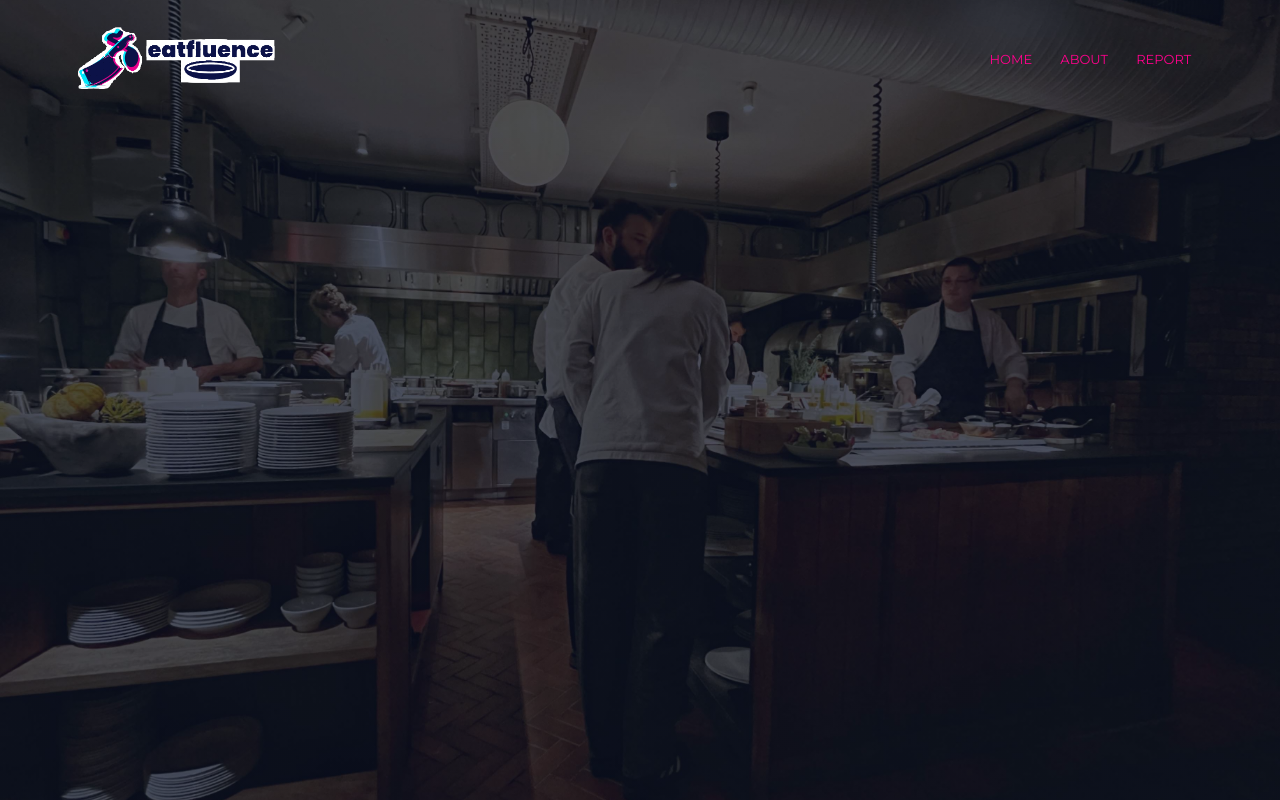
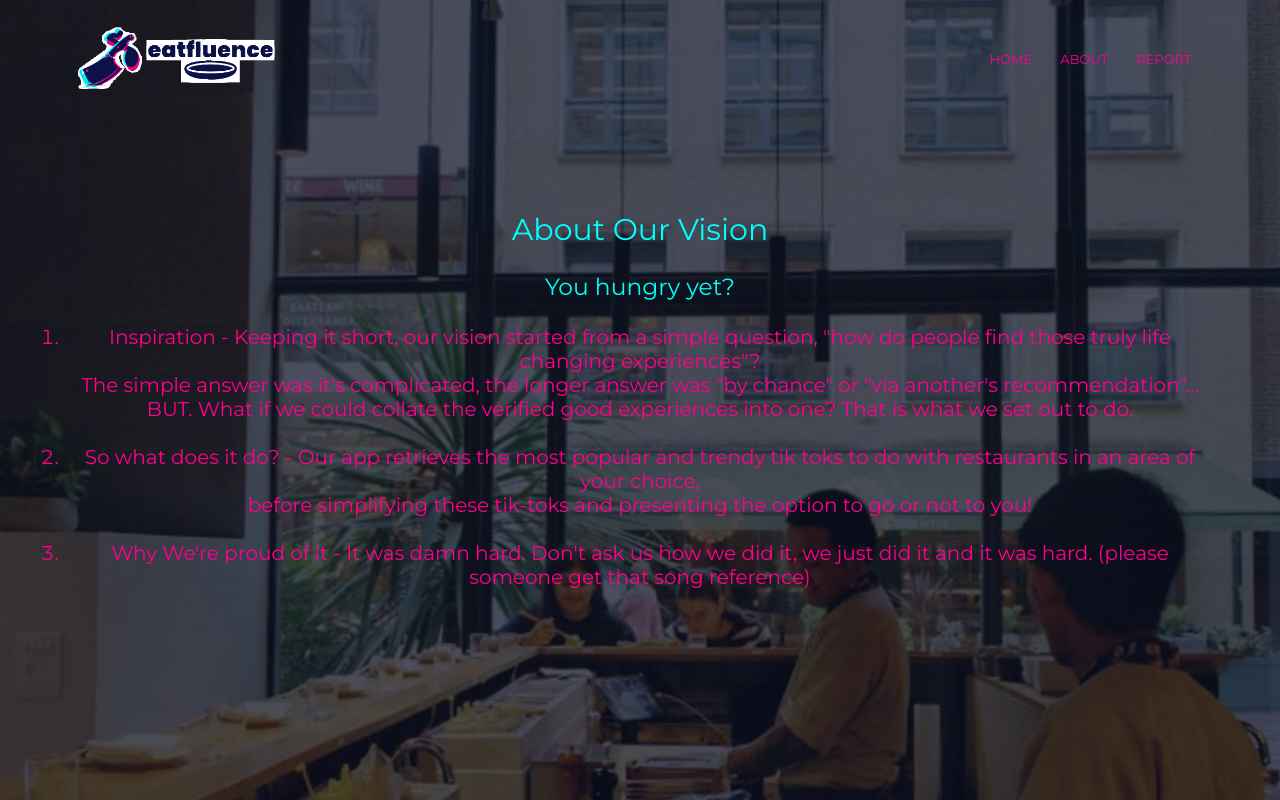
Before and after one commit to UIghodaro/WHACK-24-Eatfluence, a Python web app: template templates/about.html in a window 1280 px wide. Run offline with Jinja, Linux system fonts and the light colour scheme; the template is opened without the code that fills it, so the values that code supplies are empty; some libraries are stand-ins or nearby versions.

Commit message:
Here we go, the finale
Hopefully enough time???

```diff
--- a/static/css/styles.css
+++ b/static/css/styles.css
@@ -27,6 +27,32 @@
     background-position: center;
     background-size: cover;
     position: relative;
+}
+
+.about{
+    min-height: 100vh;
+    width: 100%;
+    background-image: linear-gradient(rgba(4,9,30,0.7),rgba(4,9,30,0.7)),url(Images/about.jpg);
+    background-position: center;
+    background-size: cover;
+    position: relative;
+}
+.aboutStatements{
+    width: 90%;
+    font-size: 20px;
+    position: absolute;
+    top: 50%;
+    left: 50%;
+    transform: translate(-50%,-50%);
+    text-align: center;
+}
+.aboutStatements h1, h3{
+    color: #00fffb;
+    animation: fade-down 2s;
+}
+.aboutStatements ol{
+    color: #ff008c;
+    animation: fade-up 2s;
 }
 
 /*NAVIGATION BAR HANDLING*/
--- a/templates/about.html
+++ b/templates/about.html
@@ -12,24 +12,52 @@
     <link rel="preconnect" href="https://fonts.gstatic.com" crossorigin>
     <link href="https://fonts.googleapis.com/css2?family=Montserrat:ital,wght@0,100..900;1,100..900&display=swap" rel="stylesheet">
 
-    <link rel="stylesheet" href="https://cdn.jsdelivr.net/npm/@fortawesome/fontawesome-free@6.6.0/css/fontawesome.min.css">
+    <!-- Fontawesome icons -->
+    <link rel="stylesheet" href="https://maxcdn.bootstrapcdn.com/font-awesome/4.7.0/css/font-awesome.min.css" type="text/css" />
 </head>
 <body>
-    <section class="home">
+    <section class="about">
         <nav>
             <a href="home.html"><img src = "../static/css/Images/Logo-Longso.png"></a>
-            <div class = "nav-links">
-                <i class="fa fa-times"></i>
+            <div class = "nav-links" id = navLinks>
+                <i class="fa fa-times" onclick="hideMenu()"></i>
                 <ul>
                     <li><a href = "home.html">HOME</a></li>
                     <li><a href= "about.html">ABOUT</a></li>
                     <li><a href= "report.html">REPORT</a></li>
                 </ul>
             </div>
-            <i class="fa fa-bars"></i>
+            <i class="fa fa-bars" onclick="showMenu()"></i> <!--Icons-->
         </nav>
+        <div class="aboutStatements">
+            <h1>About Our Vision</h1><br>
+            <h3>You hungry yet?</h3><br>
+            <ol>
+                <li> Inspiration - Keeping it short, our vision started from a simple question, "how do people find those truly life changing experiences"?<br>The simple answer was it's complicated, the longer answer was "by chance" or "via another's recommendation"...<br>BUT. What if we could collate the verified good experiences into one? That is what we set out to do.</li>
+                <br><li> So what does it do? - Our app retrieves the most popular and trendy tik toks to do with restaurants in an area of your choice,<br>before simplifying these tik-toks and presenting the option to go or not to you!</li>
+                <br><li>Why We're proud of it - It was damn hard. Don't ask us how we did it, we just did it and it was hard. (please someone get that song reference) </li>
+            </ol>
+        </div>
+    </section>
+    <!-- Loading Screen cause ai running,  -->
+    <div class = "loader"> </div>
 
+<!-- Toggle Menu For Small Devices, using JS -->
+    <script>
+        window.addEventListener("load", () =>{
+            document.querySelector(".loader").classList.add("loader--hidden");
+            document.querySelector(".loader").addEventListener("transitionend", () =>{
+                document.body.removeChild(document.querySelector(".loader"));
+            })
+        })
+        var navLinks = document.getElementById("navLinks");
 
-    </section>
+        function showMenu(){
+            navLinks.style.right = "0";
+        }
+        function hideMenu(){
+            navLinks.style.right = "-200px";
+        }
+    </script>
 </body>
 </html>
--- a/templates/trends.html
+++ b/templates/trends.html
@@ -34,7 +34,10 @@
     <div class = "loader"> </div>
 
     <!-- Main, Trends appear here -->
-     <section id = "trendyRestaurants">
+     <!-- For presentation, mention the need for your solution -->
+    <!-- Search query uni of warwick, 3 of these are in central warwick (far), 1 doesn't have a name, 1 is in central london -->
+    <!-- An agent could and would have been used to filter by location, as well as determine what is actually a restaurant and what isn't -->
+    <section id = "trendyRestaurants">
         <p><strong>What would you like to try today?:</strong></p>
         <a class = Restaurant href = "restaurantView.html"><div class ="Stats"><p>Warwick, Asian Gardens</p><ul><li>Likes: 1130</li><li>Comments: 7</li><li>Saves: 683</li></ul></div> </a>
         <a class = Restaurant href = "restaurantView.html"><div class ="Stats"><p>Warwick, Two Brother's Bakery</p><ul><li>Likes: 1396</li><li>Comments: 29</li><li>Saves: 667</li></ul></div> </a>
```
Also changed, not shown: templates/report.html (+48 -1 lines), templates/restaurantView.html (+8 -0 lines), static/css/Images/about.jpg (added).
